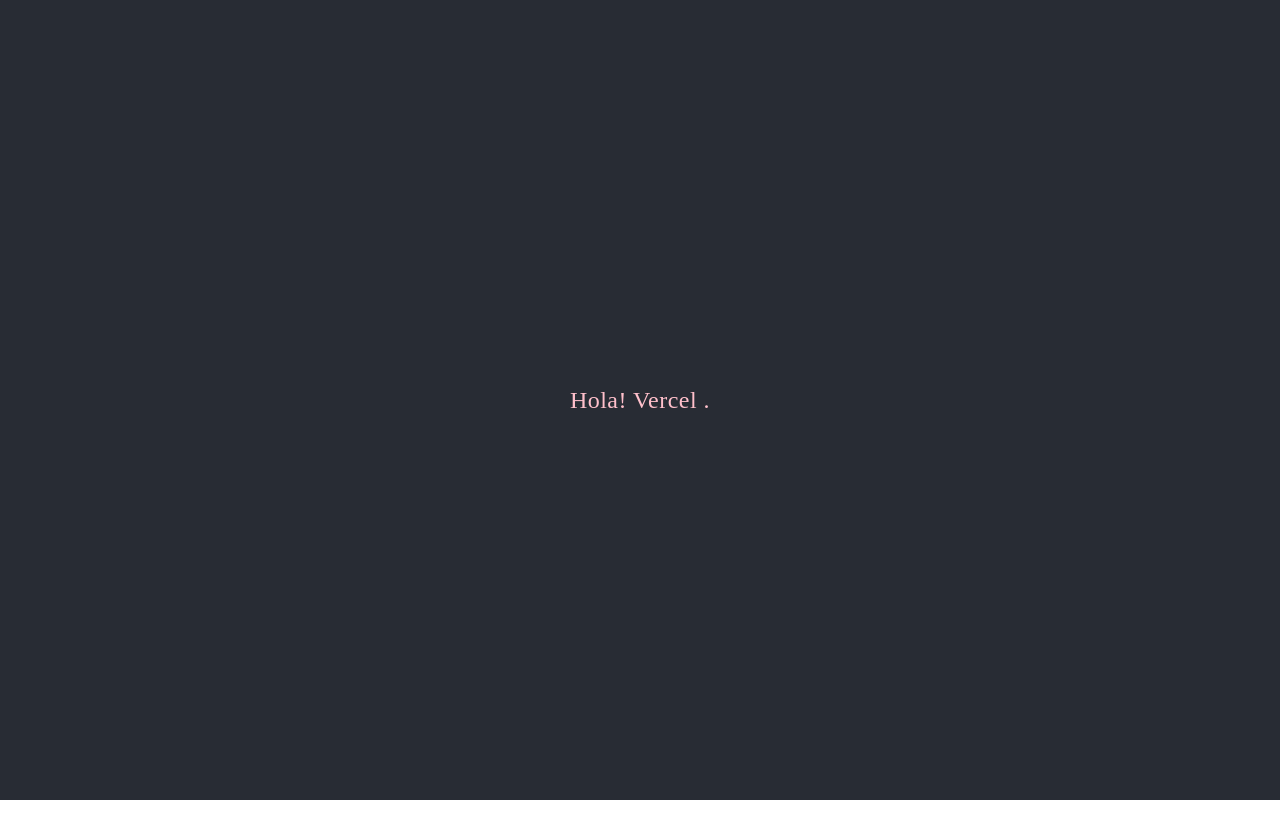
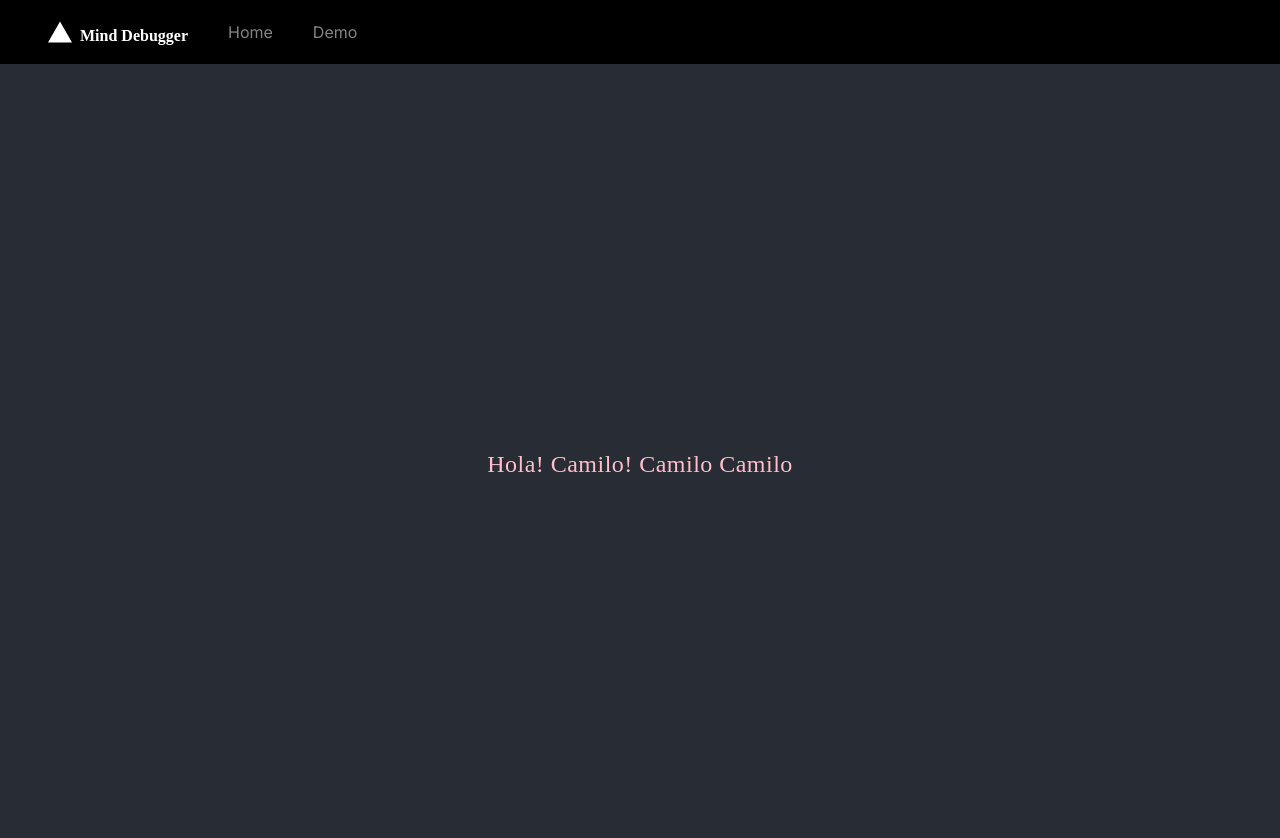
Before and after one commit to Hachathon-Vercel/mind-debugger-frontend, a React (Create React App) app: page / in a window 1280 px wide. Shown: the top 838 px of the page. Before the commit the page ends 800 px from the top, so only its background shows below. Built offline with nearby package versions, Linux system fonts and the light colour scheme.

Commit message:
feat: Navbar

```diff
--- a/src/App.tsx
+++ b/src/App.tsx
@@ -1,11 +1,13 @@
 import React from 'react';
 import './App.css';
+import Navbar from './components/Navbar';
 
 function App() {
   return (
     <div className="App">
+      <Navbar />
       <header className="App-header quote">
-        <p>Hola! Vercel .</p>
+        <p>Hola! Camilo! Camilo Camilo</p>
       </header>
     </div>
   );
--- a/src/components/Navbar/Navbar.tsx
+++ b/src/components/Navbar/Navbar.tsx
@@ -1,10 +1,38 @@
-import React from 'react';
+import React, { useState } from 'react';
 import './Navbar.module.css';
+import logo from '../../assets/images/vercel-svg.svg';
 
 const Navbar: React.FC = () => {
+    const [isOpen, setIsOpen] = useState(false);
+
+    const toggleMenu = () => {
+        setIsOpen(!isOpen);
+    };
+
     return (
-        <div className="navbar-container">
-        </div>
+        <nav className="bg-black p-4 flex items-center justify-between">
+            <div className="flex items-center pl-8">
+                <img src={logo} alt="Mind Debugger Logo" className="h-6 w-6 mr-2 filter invert" />
+                <span className="text-white text-2x1 font-semibold pt-2" style={{ fontFamily: 'Cal Sans' }}>Mind Debugger</span>
+            </div>
+            <div className="hidden md:flex space-x-6 justify-start flex-grow pl-8">
+                <a href="/" className="text-gray-light hover:bg-gray-selection rounded-2xl px-2 py-1" style={{ fontFamily: 'Inter', fontSize: '16px' }}>Home</a>
+                <a href="/demo" className="text-gray-light hover:bg-gray-selection rounded-2xl px-2 py-1" style={{ fontFamily: 'Inter', fontSize: '16px' }}>Demo</a>
+            </div>
+            <div className="md:hidden">
+                <button onClick={toggleMenu} className="text-gray-light hover:text-white transition duration-300">
+                    <svg className="w-6 h-6" fill="none" stroke="currentColor" viewBox="0 0 24 24" xmlns="http://www.w3.org/2000/svg">
+                        <path strokeLinecap="round" strokeLinejoin="round" strokeWidth="2" d="M4 6h16M4 12h16M4 18h16"></path>
+                    </svg>
+                </button>
+            </div>
+            {isOpen && (
+                <div className="md:hidden absolute top-16 right-0 bg-black w-full flex flex-col items-center space-y-2 py-4">
+                    <a href="/" className="text-gray-light hover:bg-gray-selection hover:rounded-lg hover:transition hover:duration-300 hover:px-2 hover:py-1" style={{ fontFamily: 'Inter', fontSize: '16px' }}>Home</a>
+                    <a href="/demo" className="text-gray-light hover:bg-gray-selection hover:rounded-lg hover:transition hover:duration-300 hover:px-2 hover:py-1" style={{ fontFamily: 'Inter', fontSize: '16px' }}>Demo</a>
+                </div>
+            )}
+        </nav>
     );
 };
 
```
